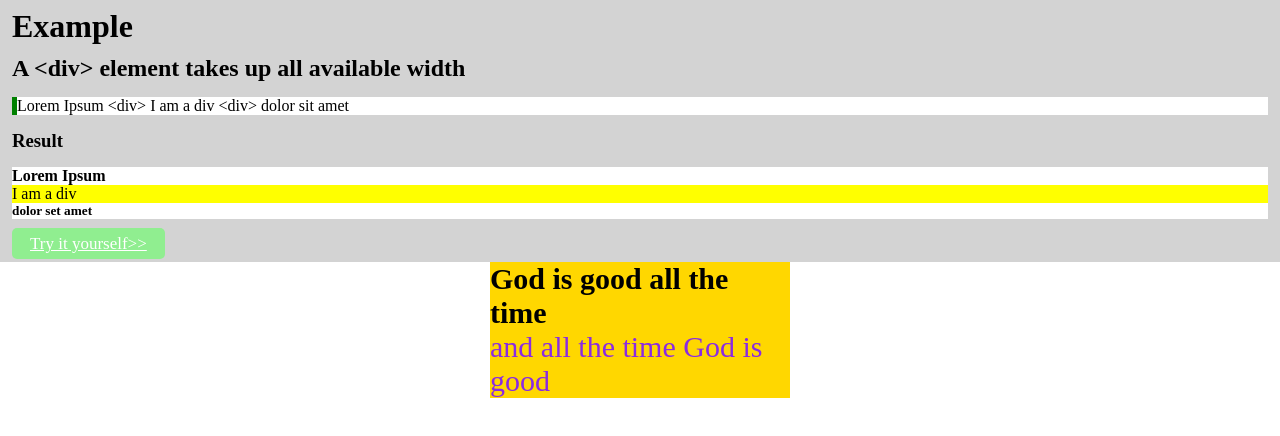
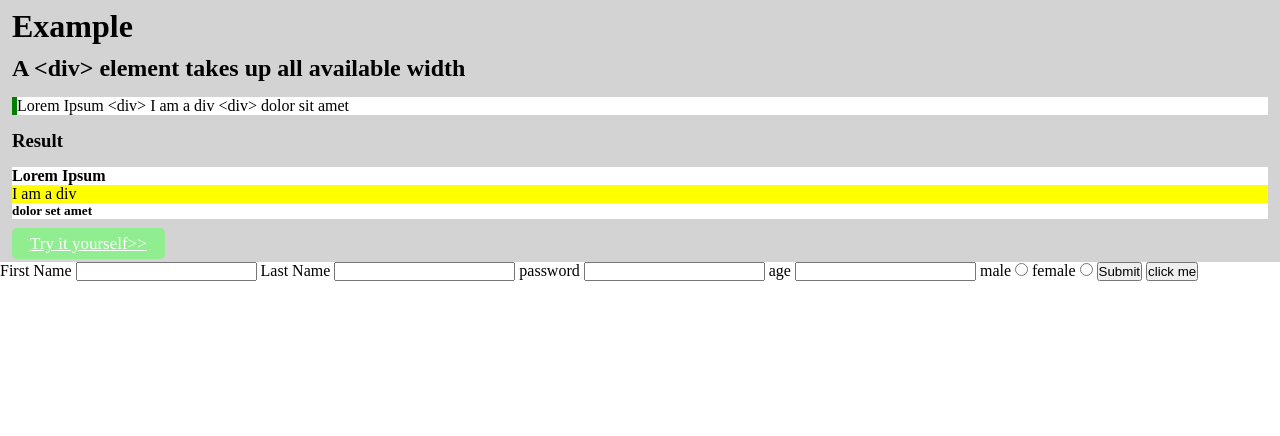
Before and after one commit to MANLIKEKESS/First-Test, a plain HTML site: page ASSIGNMENT.html in a window 1280 px wide. Drawn offline with Linux system fonts and the light colour scheme.

Commit message:
comment div and added form

```diff
--- a/ASSIGNMENT.html
+++ b/ASSIGNMENT.html
@@ -20,9 +20,25 @@
     </div>
     <a href="https://www.legens.com" class="link"> Try it yourself>></a>
     </div>
-    <div class="box4">
+    <!-- <div class="box4">
         <h6 class="h16">God is good all the time</h6>
         <div class="intel">and all the time God is good</div>
-    </div>
+    </div> -->
+    <form>
+        <label for="First Name" class="fname">First Name</label>
+        <input type="text">
+        <label for="Last Name" class="lname">Last Name</label>
+        <input type="text">
+        <label for="password" class="pswr">password</label>
+        <input type="password">
+        <label for="age" class="age">age</label>
+        <input type="number">
+        <label for="male" class="m">male</label>
+        <input type="radio" name="david" class="david" value="male">
+        <label for="female" class="f">female</label>
+        <input type="radio" name="jessica" class="jessica" value="female">
+        <input type="submit">
+        <input type="button" value="click me">
+    </form>
 </body>
 </html>
```
